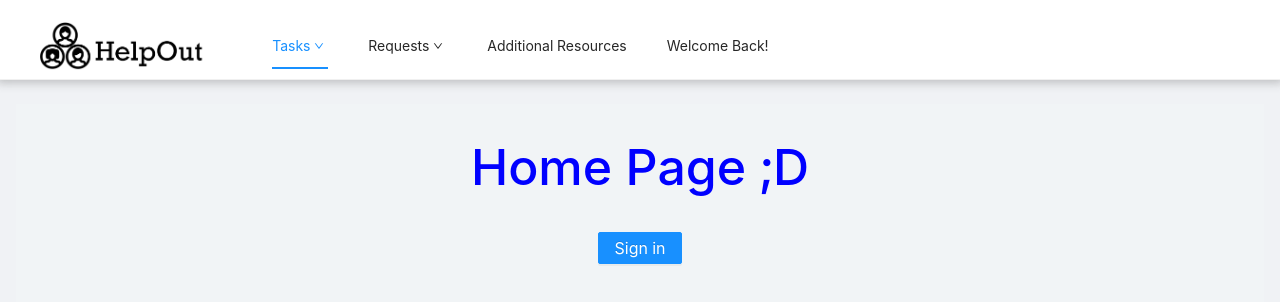
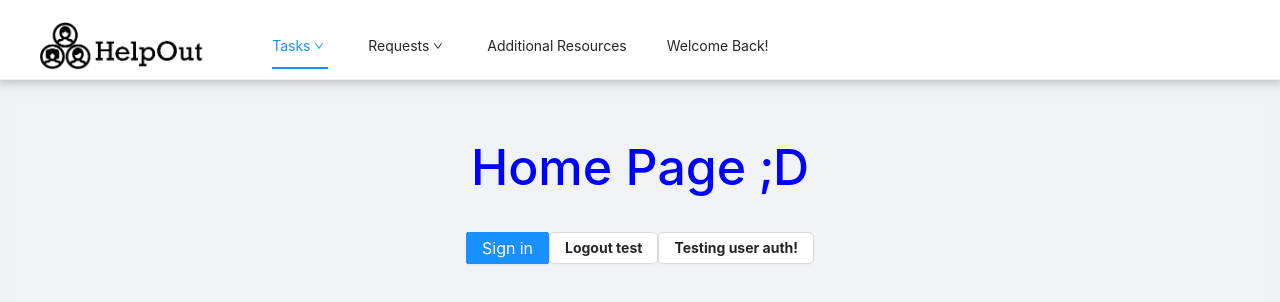
Before and after one commit to info442-group-7/HelpOut, a React (Create React App) app: page / in a window 1280 px wide. Shown: the top 302 px of the page. Built offline with nearby package versions, Linux system fonts and the light colour scheme.

Commit message:
got user auth testing up

```diff
--- a/src/components/CreateNewRequest/CreateNewRequestView.jsx
+++ b/src/components/CreateNewRequest/CreateNewRequestView.jsx
@@ -91,6 +91,7 @@ const CreateNewRequestView = () => {
     });
   }
 
+
   // renders actual page & form
   return (
     <div>
--- a/src/components/HomePageView.jsx
+++ b/src/components/HomePageView.jsx
@@ -1,6 +1,7 @@
 import React from 'react';
 import { Button } from 'antd';
 import '../App.css'
+
 
 const HomePageView = (props) => {
     return (
--- a/src/components/HomeView.jsx
+++ b/src/components/HomeView.jsx
@@ -2,10 +2,41 @@ import React from 'react';
 import { Link } from "react-router-dom";
 
 import { Layout, Menu, Breadcrumb, Button } from 'antd';
+import firebase from 'firebase/app';
+import 'firebase/database';
+
 
 const { Header, Content, Footer } = Layout;
 
 const HomeView = (props) => {
+    const handleSignOut = () => {
+
+        /* TODO: sign out user here */
+        firebase.auth().signOut();
+        console.log('logged out!')
+      }
+
+      function testUser () {
+        console.log("you've reached function testUser!")
+
+        firebase.auth().onAuthStateChanged(function(user) {
+          if (user) {
+            // User is signed in.
+            console.log('signed in')
+            // var userTesting = firebase.auth().currentUser;
+            // console.log(userTesting.uid);
+            console.log('user id is ' + user.uid)
+          } else {
+            // No user is signed in.
+            console.log('not signed in')
+
+          }
+        });
+
+      }
+
+
+
     return (
         <div>
             <h1 style={{ color: 'blue', fontSize: '50px', textAlign: "center"}}>Home Page ;D </h1>
@@ -19,10 +50,9 @@ const HomeView = (props) => {
 
                             textAlign:'center'}} >Sign in </Button>
                     </Link>
-
+                    <Button onClick={handleSignOut}> Logout test </Button>
+                    <Button onClick={testUser}> Testing user auth! </Button>
              </div>
-
-
         </div>
         // mountNode,
         )
--- a/src/components/SuggestedTasks/SuggestedTasksCardView.jsx
+++ b/src/components/SuggestedTasks/SuggestedTasksCardView.jsx
@@ -144,6 +144,9 @@ class SuggestedTask extends Component {
 
         let task = this.props.task;
 
+
+
+
         // need to do something about user id / requester id. get it and cross reference their info from REQUESTER and USER
         return (
             <Card className="cardStyle" style={{ width: '350px', height: "350px", boxShadow: "0 8px 6px -6px #aaaaaa", lineHeight: "24px", display: 'flex', flexDirection: 'column' }}>
--- a/src/components/UserLogin/UserLoginView.jsx
+++ b/src/components/UserLogin/UserLoginView.jsx
@@ -30,6 +30,7 @@ const UserLoginView = () => {
     console.log('Success:', values);
     const authUserResponse = await firebase.app().auth().signInWithEmailAndPassword(values.email, values.password)
     console.log(authUserResponse);
+
   };
 
   const onFinishFailed = errorInfo => {
```
